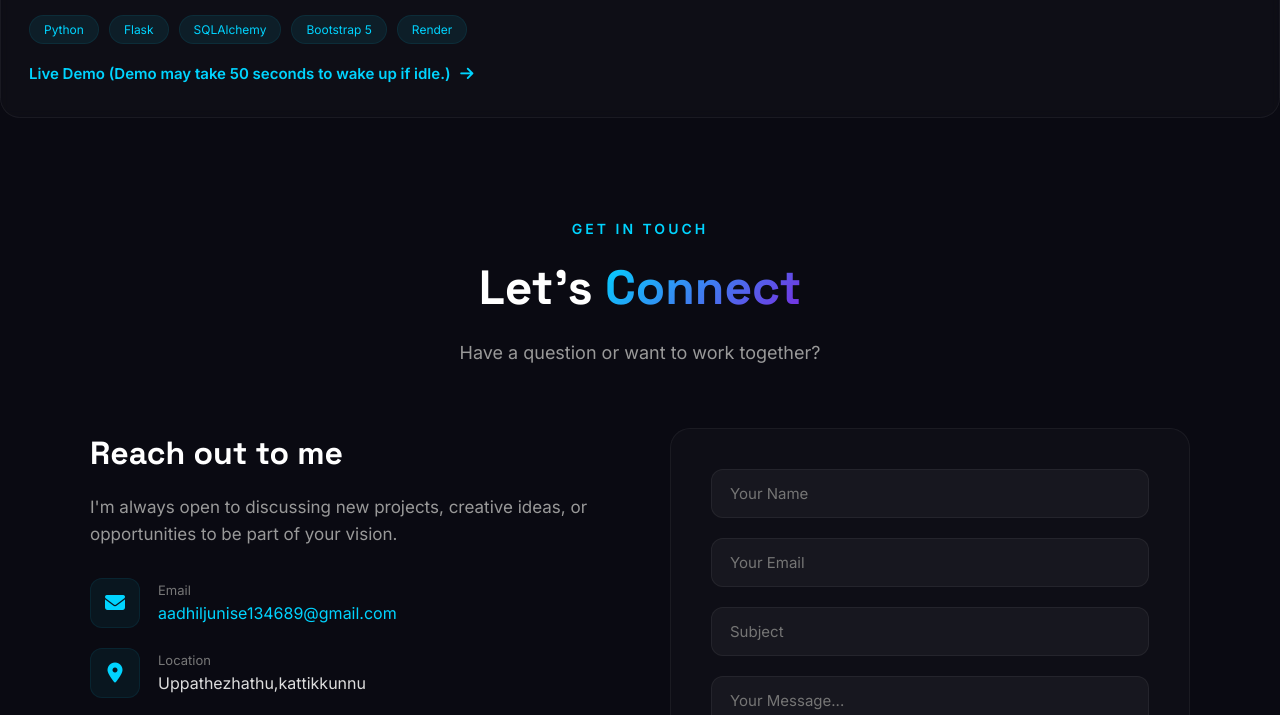
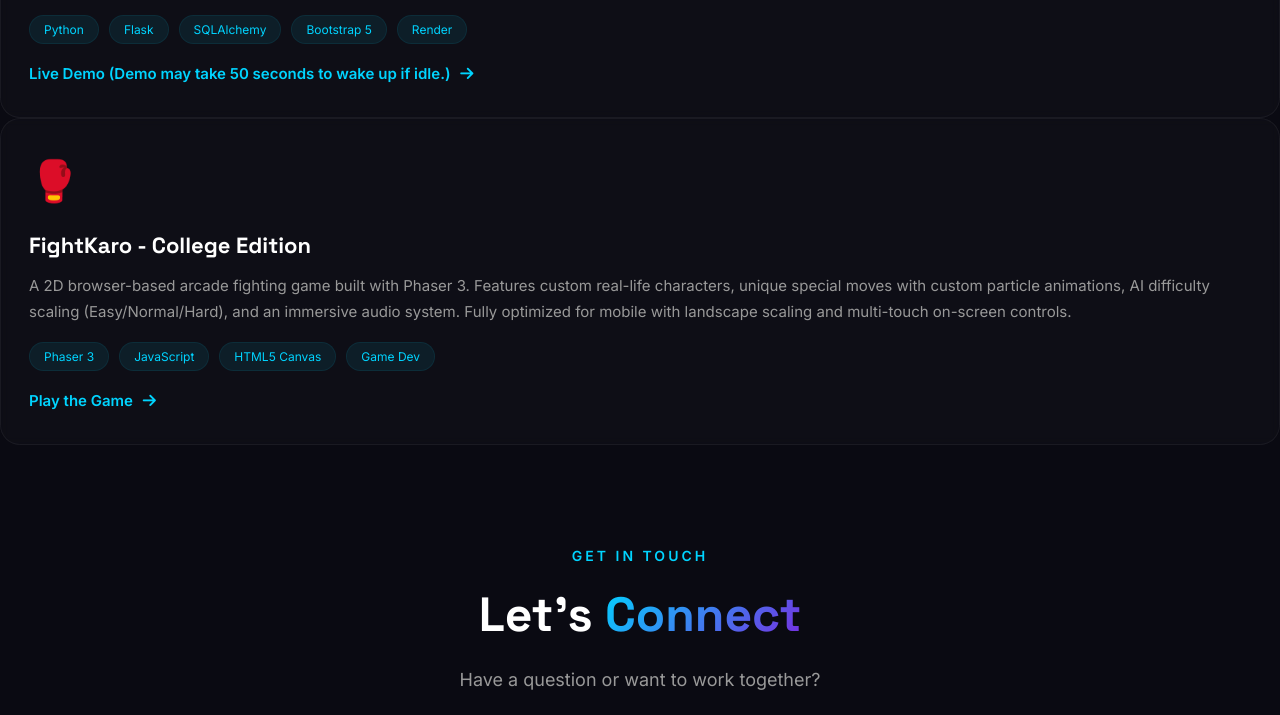
Before and after one commit to ALJE0123456789/PORTFOLIO, a plain HTML site: page index.html in a window 1280 px wide. Shown: the part 4313-5028 px from the top of the page. Drawn offline with nearby package versions, Linux system fonts and the light colour scheme; animation ran at ten frames a second.

Commit message:
Add FightKaro project card to index.html
Added a new project card for the FightKaro game with details and tags.

```diff
--- a/index.html
+++ b/index.html
@@ -1223,6 +1223,26 @@
     </div>
     <a href="https://subscription-management-system-b7bb.onrender.com" target="_blank" class="project-link">
         Live Demo (Demo may take 50 seconds to wake up if idle.) <i class="fas fa-arrow-right"></i>
+    </a>
+</div>
+    <!-- FightKaro Clone Game -->
+<div class="project-card" data-aos="fade-up" data-aos-delay="300">
+    <span class="project-icon">🥊</span>
+    <h3>FightKaro - College Edition</h3>
+    <p>
+        A 2D browser-based arcade fighting game built with Phaser 3. Features custom
+        real-life characters, unique special moves with custom particle animations,
+        AI difficulty scaling (Easy/Normal/Hard), and an immersive audio system.
+        Fully optimized for mobile with landscape scaling and multi-touch on-screen controls.
+    </p>
+    <div class="project-tags">
+        <span>Phaser 3</span>
+        <span>JavaScript</span>
+        <span>HTML5 Canvas</span>
+        <span>Game Dev</span>
+    </div>
+    <a href="YOUR_VERCEL_LINK_HERE" target="_blank" class="project-link">
+        Play the Game <i class="fas fa-arrow-right"></i>
     </a>
 </div>
 
```
